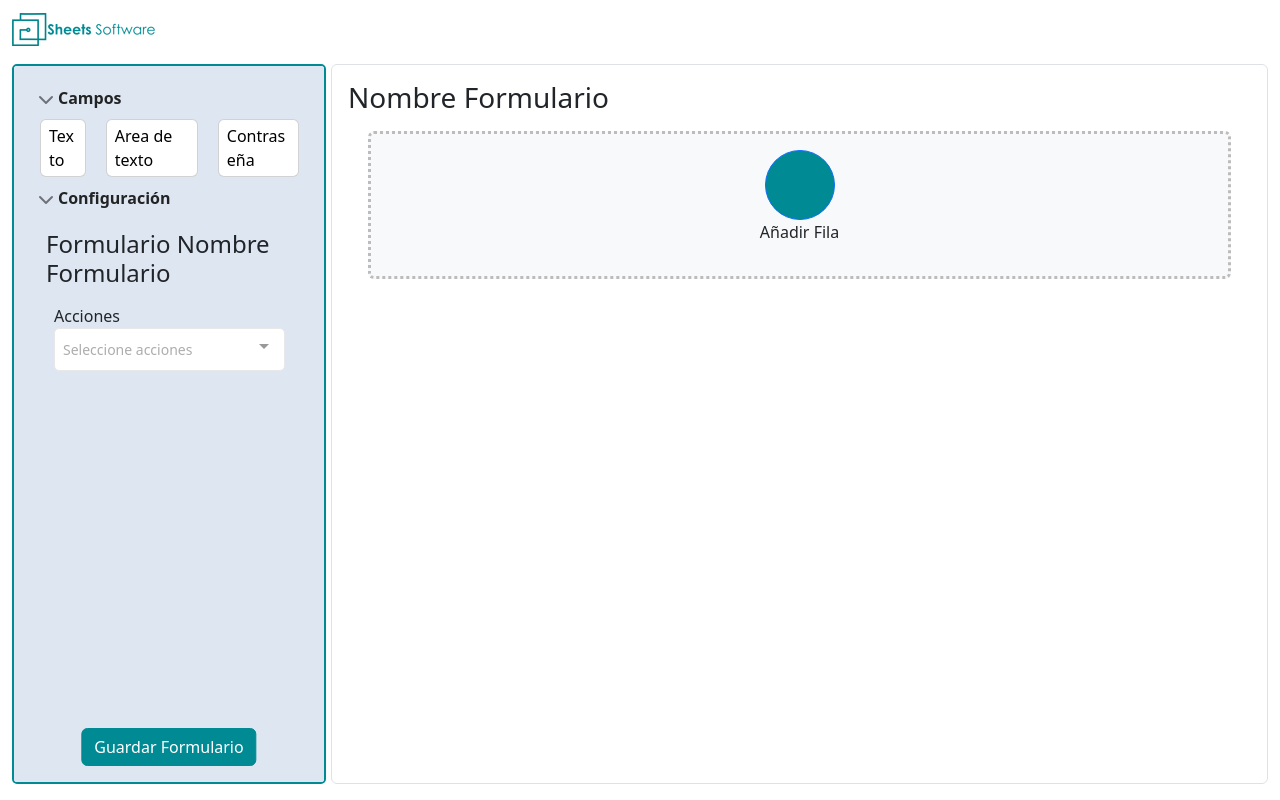
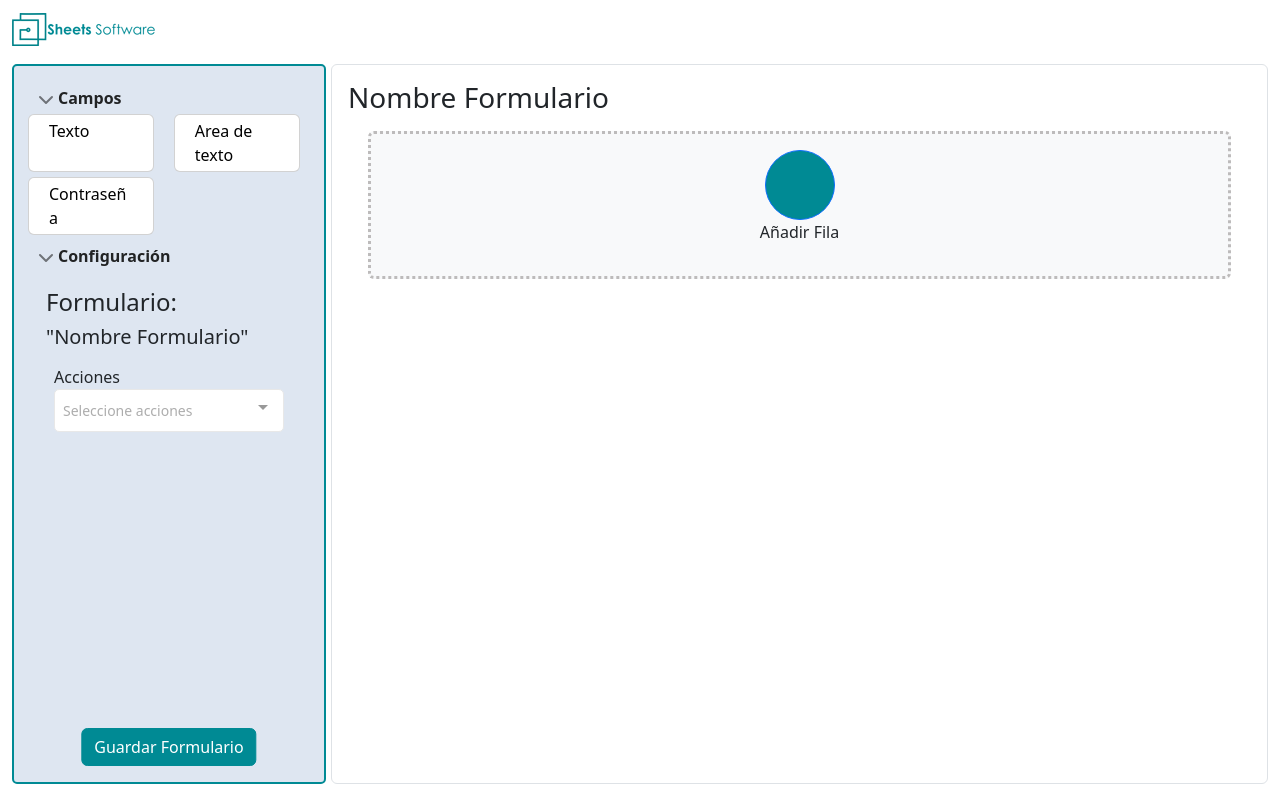
Before and after one commit to CoderhubSpA/sheets_form_builder_ui, a Vue app: page / in a window 1280 px wide. Built offline with nearby package versions, Linux system fonts and the light colour scheme; some icons are missing.

Commit message:
FIX: Mejoras visuales
- Ahora se muestran hasta dos campos pegados en la barra lateral, en vez de todos en una misma fila.
- Se hicieron otras pequeñas modificaciones visuales.

```diff
--- a/src/components/Toolbox/CampoComponent.vue
+++ b/src/components/Toolbox/CampoComponent.vue
@@ -1,5 +1,5 @@
 <template>
-<div class="card campo" style="display:inline-flex">
+<div class="card campo col-5">
   <div class="card-body" style="padding:0.25em 0.5em;">
     <div class="card-text">{{ text }}</div>
   </div>
--- a/src/components/Toolbox/ConfigDropdownMenu.vue
+++ b/src/components/Toolbox/ConfigDropdownMenu.vue
@@ -5,7 +5,8 @@
       <div>
         <b-list-group style="padding: 1em">
           <div v-if="currentField">
-            <h4>Campo {{currentField.name}}</h4>
+            <h4>Campo:</h4>
+            <h5>"{{currentField.name}}"</h5>
             <label for="field-config-name">Nombre del campo</label>
             <b-form-input
               id="field-config-name"
@@ -23,7 +24,8 @@
             </div>
             <br>
           </div>
-          <h4>Formulario {{form.name}}</h4>
+          <h4>Formulario:</h4>
+          <h5>"{{form.name}}"</h5>
           <div v-for="(element, index) in $store.state.tools.config" :key="element.name" style="padding: 0.5em">
             <label :for="'menu-'+menu_id+'-element-'+element.name">{{ element.name }}</label>
             <!-- v-if else depending on element.type -->
@@ -60,7 +62,7 @@
             <h5 class="p-2">Fila {{rindex+1}}</h5>
             <b-input v-model="row.name" type="text" placeholder="Nombre Fila"/>
             <div v-for="(section,sindex) of row.sections" :key="sindex">
-              <h6 class="p-2">Section {{sindex+1}}</h6>
+              <h6 class="p-2">Sección {{sindex+1}}</h6>
               <b-input v-model="section.name" type="text" placeholder="Nombre Sección"/>
               <b-input v-model="section.cols" type="number"/>
             </div>
--- a/src/components/Toolbox/FieldsDropdownMenu.vue
+++ b/src/components/Toolbox/FieldsDropdownMenu.vue
@@ -3,7 +3,7 @@
     <b-button v-b-toggle="menu_id" class="btn btn-toggle align-items-center rounded collapsed">{{ menu_name }}</b-button>
     <b-collapse visible :id="menu_id">
       <div>
-        <draggable class="card-deck" style="display:flex; justify-content: flex-start;" :group="{name: 'Fields', pull: 'clone', put: false}" :list="$store.state.tools.fields" :clone="cloneAction">
+        <draggable class="card-deck row" style="display:flex; justify-content: flex-start;" :group="{name: 'Fields', pull: 'clone', put: false}" :list="$store.state.tools.fields" :clone="cloneAction">
           <Campo v-for="(element, index) in $store.state.tools.fields" :key="element.name" :text="element.name">
           </Campo>
         </draggable>
```
